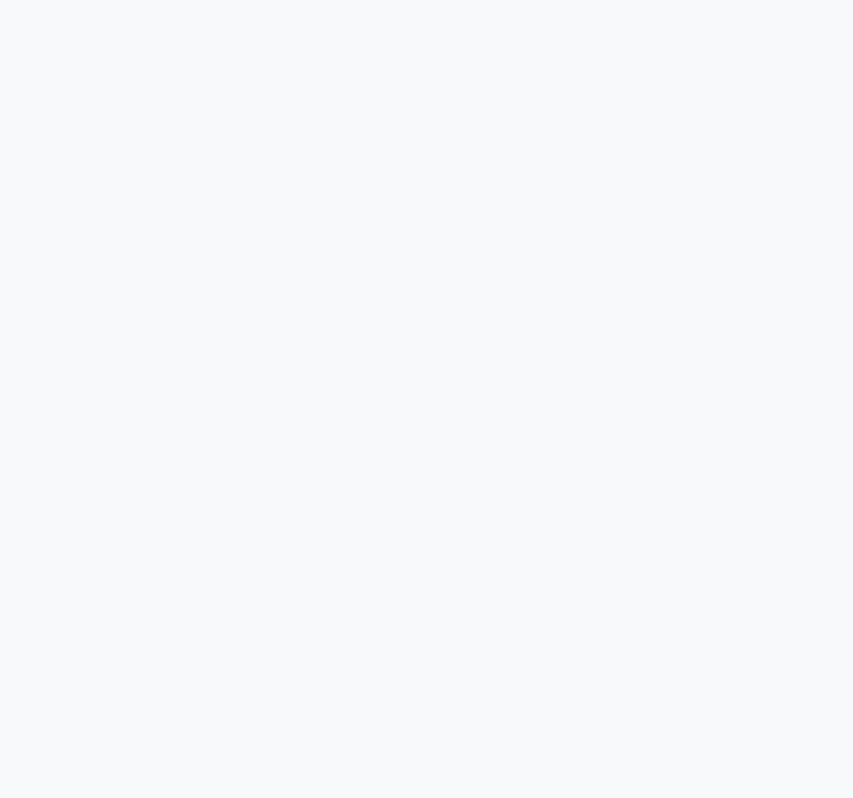
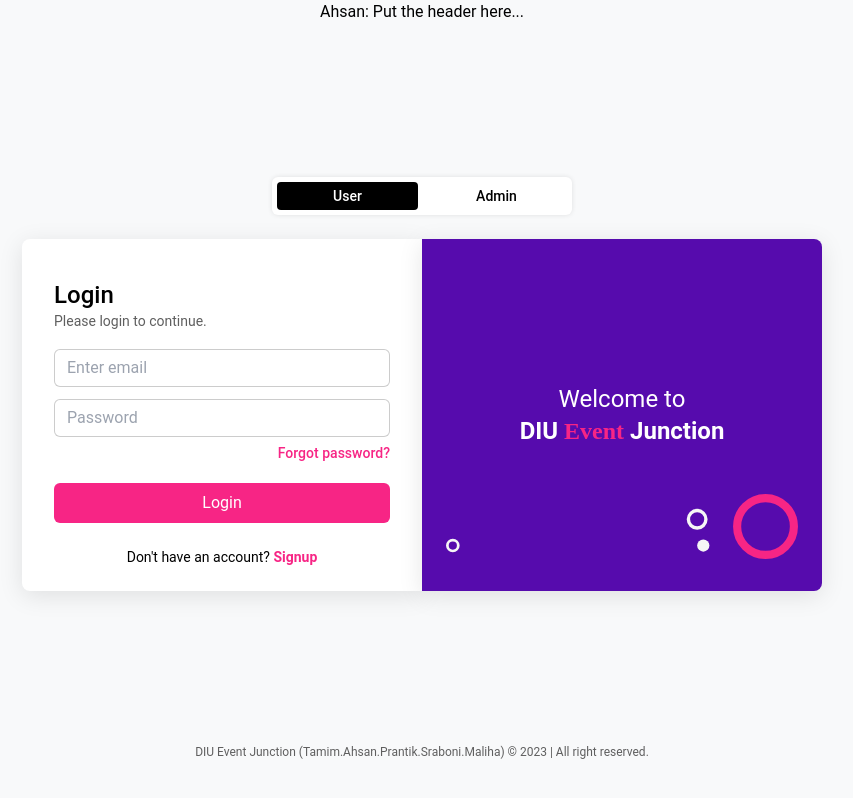
Before and after one commit to MdTamimAhamed/diu-event-junction, a React (Vite) app: page /login in a window 1280 px wide. Before the commit this address had no page. Shown: the whole page, without its empty margins (218-1071 px from the left). Built offline with nearby package versions, Linux system fonts and the light colour scheme.

Commit message:
Login & Signup all functionalities done

```diff
--- a/src/App.jsx
+++ b/src/App.jsx
@@ -9,22 +9,27 @@ import Login from "./components/logins/Login";
 import LoginForm from "./components/forms/LoginForm";
 import AdminLoginForm from "./components/forms/AdminLoginForm";
 
+import Footer from "./components/footer/Footer";
+import Home from "./components/home/Home";
+import AdminDashboard from "./components/admin-dashboard/AdminDashboard";
+
 function App() {
   return (
     <>
       <Router>
         <Routes>
+          <Route path="/login" element={<Login />} />
+          <Route path="/user-login" element={<LoginForm />} />
+          <Route path="/admin-login" element={<AdminLoginForm />} />
+
           <Route path="/signup" element={<Signup />} />
           <Route path="/user-signup" element={<SignupForm />} />
           <Route path="/admin-signup" element={<AdminSignupForm />} />
 
-          <Route path="/" element={<Login />} />
-          <Route path="/user-login" element={<LoginForm />} />
-          <Route path="/admin-login" element={<AdminLoginForm />} />
+          <Route path="/footer" element={<Footer />} />
+          <Route path="/home" element={<Home />} />
 
-          <Route path="/admin-login" />
-          <Route path="/home" />
-          <Route path="/main-home" />
+          <Route path="/admin-dashboard" element={<AdminDashboard />} />
         </Routes>
       </Router>
     </>
--- /dev/null
+++ b/src/components/admin-dashboard/AdminDashboard.jsx
@@ -0,0 +1,9 @@
+import React from "react";
+
+//this is the home page after login
+
+function AdminDashboard() {
+  return <div>Admin Dashboard</div>;
+}
+
+export default AdminDashboard;
--- a/src/components/forms/AdminLoginForm.jsx
+++ b/src/components/forms/AdminLoginForm.jsx
@@ -1,9 +1,50 @@
-import React from "react";
+import React, { useState } from "react";
 import FormInputHandler from "../formInputHandler/FormInputHandler";
 import LoginSignupFormBtn from "../../Utilities/buttons/LoginSignupFormBtn";
 import { Link } from "react-router-dom";
+import { baseUrl } from "../../Utilities/base/baseURL";
+import axios from "axios";
 
-function AdminLoginForm() {
+function AdminLoginForm({ setSuccessMsg, setFailedMsg }) {
+  const [email, setEmail] = useState("");
+  const [password, setPassword] = useState("");
+
+  const [error, setError] = useState({});
+
+  async function handleSubmit(e) {
+    e.preventDefault();
+    const formData = {
+      email,
+      password,
+    };
+
+    try {
+      const response = await axios.post(`${baseUrl}/admin/login`, formData, {
+        headers: { "Content-Type": "Application/json" },
+      });
+
+      const { message, token } = response.data;
+      console.log(response.data);
+      if (token) {
+        localStorage.setItem("admin-token", token);
+
+        setSuccessMsg(message);
+        setError({});
+        setFailedMsg("");
+
+        setTimeout(() => {
+          window.location.href = "/admin-dashboard";
+        }, 2000);
+      }
+    } catch (error) {
+      if (error.response) {
+        setFailedMsg(error.response.data.message);
+      }
+      if (error.response && error.response.data.errors) {
+        setError(error.response.data.errors);
+      }
+    }
+  }
   return (
     <>
       <div className="h-auto w-[400px] shadow-[0px_5px_25px_rgba(0,0,0,0.1)] bg-white rounded-tl-lg rounded-bl-lg ">
@@ -11,18 +52,26 @@ function AdminLoginForm() {
           <h2 className="text-2xl font-medium">Login</h2>
           <p className="mb-3 text-sm text-gray">Please login to continue.</p>
         </div>
-        <form className="px-8">
+        <form onSubmit={handleSubmit} className="px-8">
           <FormInputHandler
-            state=""
-            setState=""
+            state={email}
+            setState={setEmail}
             type="email"
             name="diuEmail"
             placeholder="Enter email"
           />
 
+          <p
+            className={`${
+              error.email ? "block text-xs text-red bg-rose-100 p-1" : "hidden"
+            }`}
+          >
+            {`${error.email ? error.email.msg : ""}`}
+          </p>
+
           <FormInputHandler
-            state=""
-            setState=""
+            state={password}
+            setState={setPassword}
             type="password"
             name="password"
             placeholder="Password"
--- a/src/components/forms/LoginForm.jsx
+++ b/src/components/forms/LoginForm.jsx
@@ -3,8 +3,49 @@ import LoginSignupFormBtn from "../../Utilities/buttons/LoginSignupFormBtn";
 import FormInputHandler from "../formInputHandler/FormInputHandler";
 import Welcom from "./Welcom";
 import { Link } from "react-router-dom";
+import { useState } from "react";
+import axios from "axios";
+import { baseUrl } from "../../Utilities/base/baseURL";
 
-function LoginForm() {
+function LoginForm({ setSuccessMsg, setFailedMsg }) {
+  const [email, setEmail] = useState("");
+  const [password, setPassword] = useState("");
+
+  const [error, setError] = useState({});
+
+  async function handleSubmit(e) {
+    e.preventDefault();
+
+    const formData = {
+      email,
+      password,
+    };
+
+    try {
+      const response = await axios.post(`${baseUrl}/user/login`, formData, {
+        headers: { "Content-Type": "Application/json" },
+      });
+
+      const { message, token } = response.data;
+      if (token) {
+        localStorage.setItem("token", token);
+        setSuccessMsg(message);
+        setError({});
+        setFailedMsg("");
+        setTimeout(() => {
+          window.location.href = "/home";
+        }, 2000);
+      }
+    } catch (error) {
+      if (error.response) {
+        setFailedMsg(error.response.data.message);
+      }
+      if (error.response.data.errors) {
+        setError(error.response.data.errors);
+      }
+    }
+  }
+
   return (
     <>
       <div className="flex">
@@ -13,18 +54,28 @@ function LoginForm() {
             <h2 className="text-2xl font-medium">Login</h2>
             <p className="mb-3 text-sm text-gray">Please login to continue.</p>
           </div>
-          <form className="px-8">
+          <form onSubmit={handleSubmit} className="px-8">
             <FormInputHandler
-              state=""
-              setState=""
+              state={email}
+              setState={setEmail}
               type="email"
               name="diuEmail"
               placeholder="Enter email"
             />
 
+            <p
+              className={`${
+                error.email
+                  ? "block text-xs text-red bg-rose-100 p-1"
+                  : "hidden"
+              }`}
+            >
+              {error.email ? error.email.msg : ""}
+            </p>
+
             <FormInputHandler
-              state=""
-              setState=""
+              state={password}
+              setState={setPassword}
               type="password"
               name="password"
               placeholder="Password"
--- a/src/components/forms/SignupForm.jsx
+++ b/src/components/forms/SignupForm.jsx
@@ -6,7 +6,7 @@ import { Link } from "react-router-dom";
 import axios from "axios";
 import { baseUrl } from "../../Utilities/base/baseURL";
 
-function SignupForm({ setSuccessMsg }) {
+function SignupForm({ setSuccessMsg, setFaildMsg }) {
   const [firstName, setFirstName] = useState("");
   const [lastName, setLastName] = useState("");
   const [email, setEmail] = useState("");
@@ -36,14 +36,14 @@ function SignupForm({ setSuccessMsg }) {
         setError({});
         setSuccessMsg(message);
         setTimeout(() => {
-          window.location.href = "/";
+          window.location.href = "/login";
         }, 2000);
       }
     } catch (error) {
       if (error.response && error.response.data.errors) {
         setError(error.response.data.errors);
       } else {
-        setSuccessMsg("Signup failed!");
+        setFaildMsg("Signup failed!");
       }
     }
   }
--- a/src/components/logins/Login.jsx
+++ b/src/components/logins/Login.jsx
@@ -5,6 +5,8 @@ import RoleSelectBtn from "../../Utilities/buttons/RoleSelectBtn";
 
 function Login() {
   const [selectRole, setSelectRole] = useState("");
+  const [successMsg, setSuccessMsg] = useState("");
+  const [failedMsg, setFailedMsg] = useState("");
 
   return (
     <>
@@ -12,6 +14,18 @@ function Login() {
         <p className=" text-center">Ahsan: Put the header here...</p>
       </div>
       <div className="h-[90vh] flex flex-col justify-center items-center">
+        <p
+          className={`${
+            successMsg
+              ? "block bg-green-200 text-green-800 "
+              : failedMsg
+              ? "block bg-rose-200 text-rose-800"
+              : "hidden"
+          } w-[300px] p-1 mb-5 text-center transition-all ease-linear`}
+        >
+          {successMsg ? successMsg : failedMsg}
+        </p>
+
         <div className=" w-[300px] bg-white shadow-[0px_0px_5px_rgba(0,0,0,0.1)] flex justify-between items-center gap-2 mb-6 p-[5px] rounded-md">
           <RoleSelectBtn
             type="button"
@@ -29,7 +43,17 @@ function Login() {
             setState={setSelectRole}
           />
         </div>
-        {selectRole === "admin" ? <AdminLoginForm /> : <LoginForm />}
+        {selectRole === "admin" ? (
+          <AdminLoginForm
+            setSuccessMsg={setSuccessMsg}
+            setFailedMsg={setFailedMsg}
+          />
+        ) : (
+          <LoginForm
+            setSuccessMsg={setSuccessMsg}
+            setFailedMsg={setFailedMsg}
+          />
+        )}
       </div>
 
       <footer className="flex justify-center text-xs text-gray">
--- a/src/components/main-home/MainHome.jsx
+++ /dev/null
@@ -1,11 +0,0 @@
-import React from 'react'
-
-//this is the home page after login
-
-function MainHome() {
-  return (
-    <div>Main-Home</div>
-  )
-}
-
-export default MainHome
--- a/src/components/signups/Signup.jsx
+++ b/src/components/signups/Signup.jsx
@@ -7,6 +7,7 @@ import AdminSignupForm from "../forms/AdminSignupForm";
 function Signup() {
   const [selectRole, setSelectRole] = useState("");
   const [successMsg, setSuccessMsg] = useState("");
+  const [faildMsg, setFaildMsg] = useState("");
 
   return (
     <>
@@ -16,10 +17,14 @@ function Signup() {
       <div className="h-[90vh] flex flex-col justify-center items-center">
         <p
           className={`${
-            successMsg ? "block" : "hidden"
-          } w-[300px] p-1 mb-5 bg-green-200 text-green-800 text-center transition-all ease-linear`}
+            successMsg
+              ? "block bg-green-200 text-green-800 "
+              : faildMsg
+              ? "block bg-rose-200 text-rose-800"
+              : "hidden"
+          } w-[300px] p-1 mb-5 text-center transition-all ease-linear`}
         >
-          {successMsg}
+          {successMsg ? successMsg : faildMsg}
         </p>
 
         <div className=" w-[300px] bg-white shadow-[0px_0px_5px_rgba(0,0,0,0.1)] flex justify-between items-center gap-2 mb-6 p-[5px] rounded-md">
@@ -40,9 +45,12 @@ function Signup() {
           />
         </div>
         {selectRole === "admin" ? (
-          <AdminSignupForm setSuccessMsg={setSuccessMsg} />
+          <AdminSignupForm
+            setSuccessMsg={setSuccessMsg}
+            setFaildMsg={setFaildMsg}
+          />
         ) : (
-          <SignupForm setSuccessMsg={setSuccessMsg} />
+          <SignupForm setSuccessMsg={setSuccessMsg} setFaildMsg={setFaildMsg} />
         )}
       </div>
 
```
Also changed, not shown: src/components/footer/Footer.jsx (+3 -8 lines), src/components/forms/AdminSignupForm.jsx (+25 -28 lines), src/components/home/Home.jsx (+3 -5 lines).
